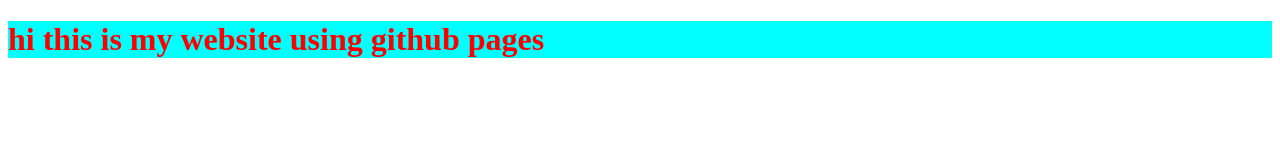
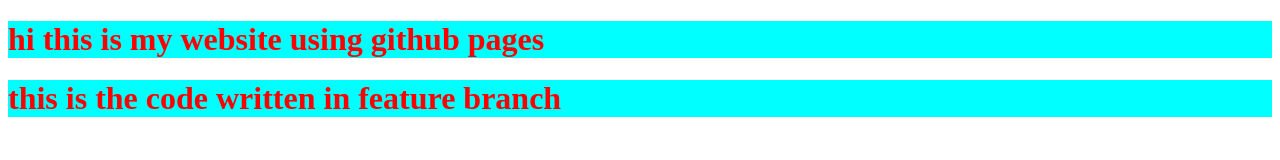
Before and after one commit to hkinnovapath/git_class_demo_new, a plain HTML site: page index.html in a window 1280 px wide. Drawn offline with Linux system fonts and the light colour scheme.

Commit message:
new branch added with featurev branch

```diff
--- a/index.html
+++ b/index.html
@@ -7,5 +7,6 @@
 </head>
 <body>
     <h1 style="color: red;background-color:cyan;">hi this is my website using github pages </h1>
+    <h1 style="color: red;background-color:cyan;">this is the code written in feature branch </h1>
 </body>
 </html>
```
